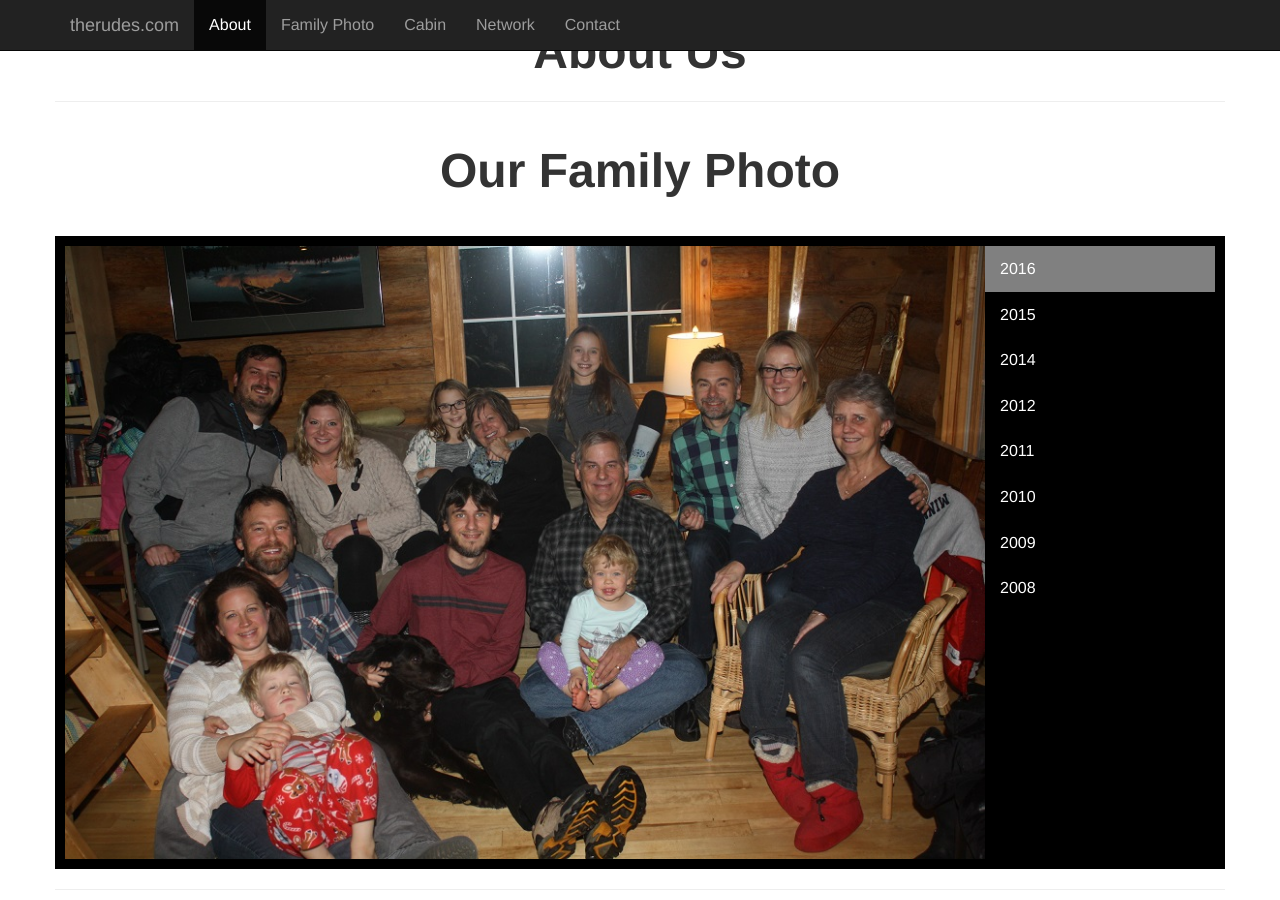
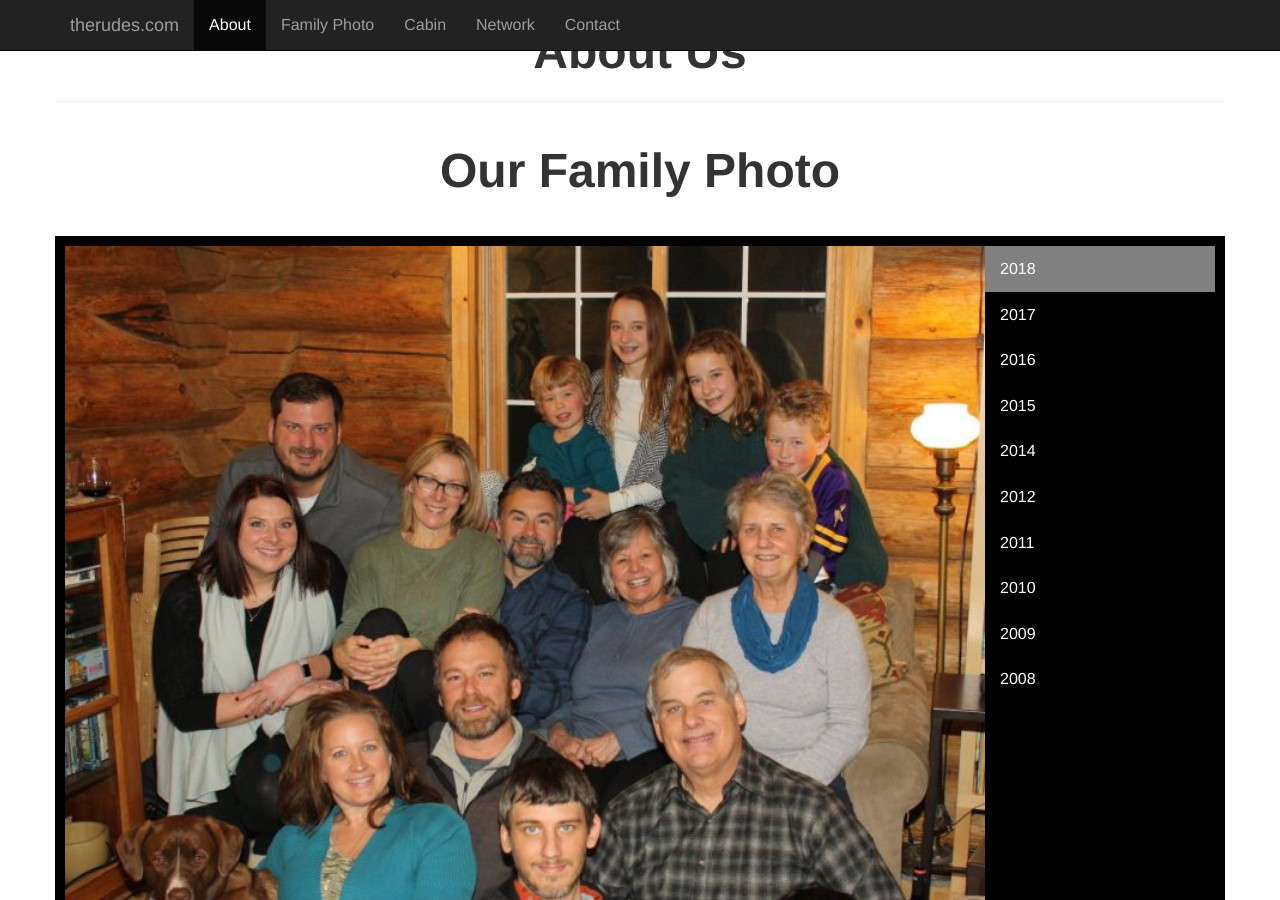
Before and after one commit to mattrude/therudes.com, a Jekyll site: the page built from index.html, in a window 1280 px wide and 900 px high, scrolled down 937 px. Built offline with Jekyll 4.4.1, drawn with Linux system fonts in a browser that asks for light colours; nearby versions of some CDN libraries.

Commit message:
Updating images

```diff
--- a/_includes/photo.html
+++ b/_includes/photo.html
@@ -6,7 +6,9 @@
 
   <!-- Nav tabs -->
   <ul class="nav nav-stackedtabs" role="tablist" style="float:right;width:20%;">
-    <li role="presentation" class="active"><a href="#2016" aria-controls="2016" role="tab" data-toggle="tab">2016</a></li>
+    <li role="presentation" class="active"><a href="#2018" aria-controls="2018" role="tab" data-toggle="tab">2018</a></li>
+    <li role="presentation"><a href="#2017" aria-controls="2017" role="tab" data-toggle="tab">2017</a></li>
+    <li role="presentation"><a href="#2016" aria-controls="2016" role="tab" data-toggle="tab">2016</a></li>
     <li role="presentation"><a href="#2015" aria-controls="2015" role="tab" data-toggle="tab">2015</a></li>
     <li role="presentation"><a href="#2014" aria-controls="2014" role="tab" data-toggle="tab">2014</a></li>
     <li role="presentation"><a href="#2012" aria-controls="2012" role="tab" data-toggle="tab">2012</a></li>
@@ -18,7 +20,13 @@
 
   <!-- Tab panes -->
   <div class="tab-content">
-    <div role="tabpanel" class="tab-pane active" id="2016">
+    <div role="tabpanel" class="tab-pane active" id="2018">
+        <img src="/assets/img/family-photos/family-photo.2018.small.jpg" class="img-responsive" alt="Responsive image" style="width:80%">
+    </div>
+    <div role="tabpanel" class="tab-pane" id="2017">
+        <img src="/assets/img/family-photos/family-photo.2017.small.jpg" class="img-responsive" alt="Responsive image" style="width:80%">
+    </div>
+    <div role="tabpanel" class="tab-pane" id="2016">
         <img src="/assets/img/family-photos/family-photo.2016.small.jpg" class="img-responsive" alt="Responsive image" style="width:80%">
     </div>
     <div role="tabpanel" class="tab-pane" id="2015">
```
Also changed, not shown: assets/img/family-photos/family-photo.2017.small.jpg (added), assets/img/family-photos/family-photo.2018.small.jpg (added).
